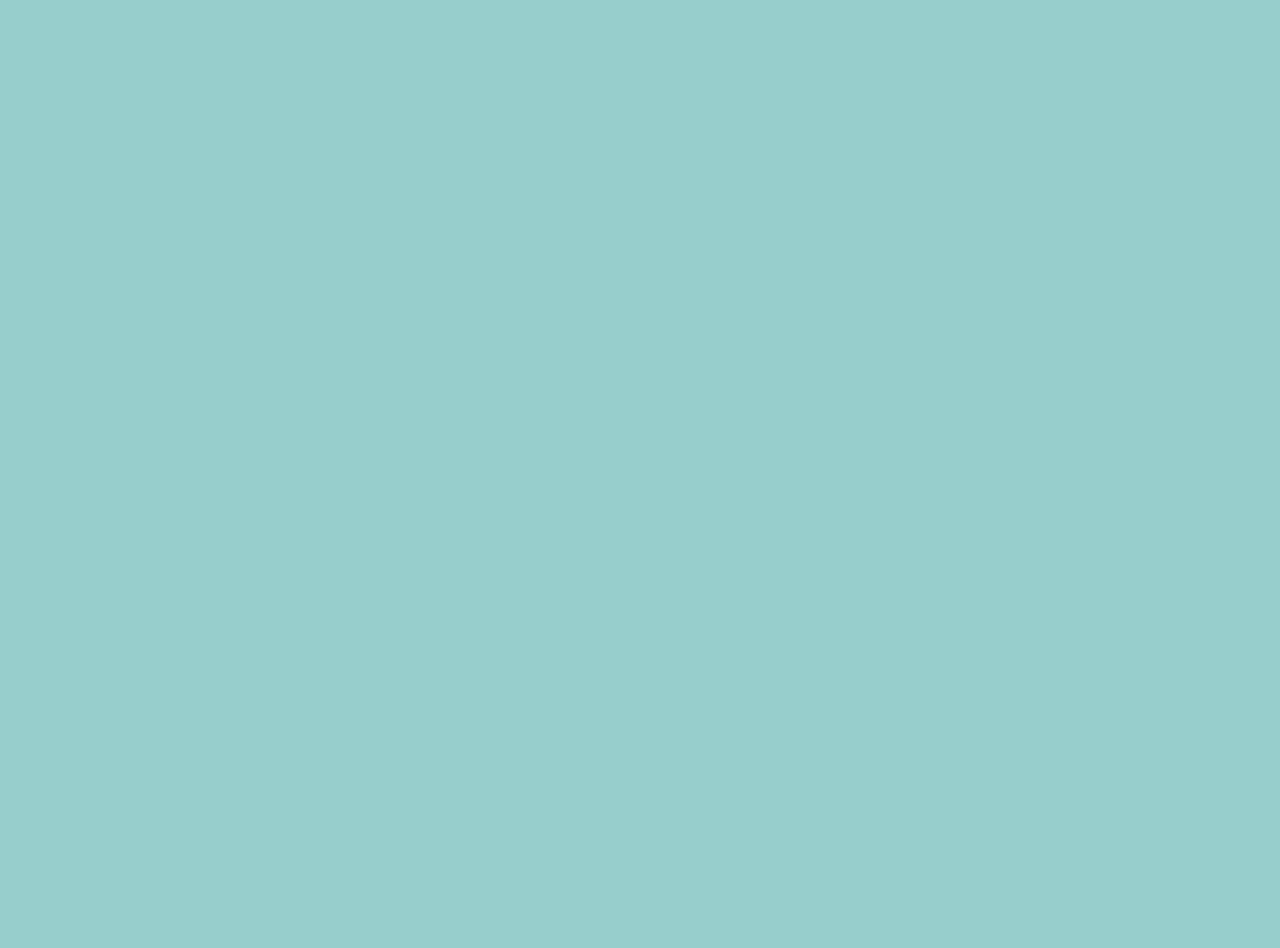
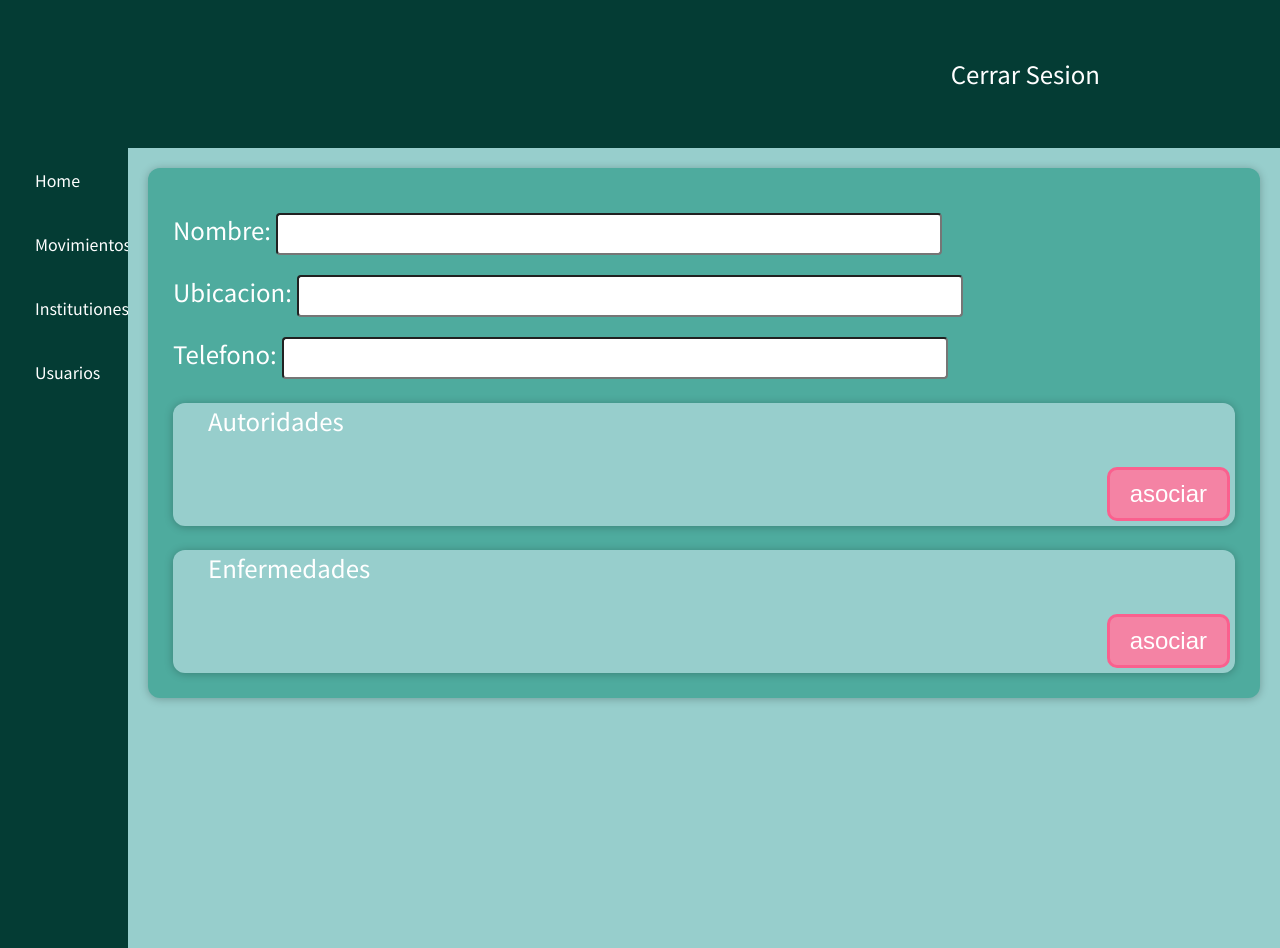
Before and after one commit to cata99/front, a JavaScript app: page /create_institution in a window 1280 px wide. Before the commit this address had no page. Before the commit the page ends 800 px from the top, so only its background shows below. Built offline with nearby package versions, Linux system fonts and the light colour scheme.

Commit message:
Create institution page

```diff
--- a/src/App.js
+++ b/src/App.js
@@ -4,7 +4,10 @@ import MovementPage from "./components/MovementPage/MovementPage";
 import InstitutionPage from "./components/InstitutionsPage/InstitutionsPage";
 import UserPage from "./components/UsersPage/UsersPage";
 import CreateMovement from "./components/MovementPage/CreateMovement";
-import CreateOption from "./components/InstitutionsPage/CreateOption";
+import OptionInstitution from "./components/InstitutionsPage/OptionInstitution";
+import CreateInstitution from "./components/InstitutionsPage/CreateInstitution";
+import CreateAuthority from "./components/InstitutionsPage/CreateAuthority";
+import CreateDisease from "./components/InstitutionsPage/CreateDisease";
 
 function App() {
   return (
@@ -15,7 +18,10 @@ function App() {
         <Route path="/institutions" element={<InstitutionPage />} />
         <Route path="/users" element={<UserPage />} />
         <Route path="/create_movement" element={<CreateMovement />} />
-        <Route path="/create_institution_option" element={<CreateOption />} />
+        <Route path="/institution_option" element={<OptionInstitution />} />
+        <Route path="/create_institution" element={<CreateInstitution />} />
+        <Route path="/create_authority" element={<CreateAuthority />} />
+        <Route path="/create_disease" element={<CreateDisease />} />
       </Routes>
     </Router>
   );
--- /dev/null
+++ b/src/components/InstitutionsPage/CreateAuthority.js
@@ -0,0 +1,14 @@
+import Layout from "../Layout/Layout";
+import Card from "../Card/Card";
+
+function CreateAuthority(){
+    return(
+        <Layout>
+            <Card className="new-authority-card">
+
+            </Card>
+        </Layout>
+    );
+}
+
+export default CreateAuthority;
--- /dev/null
+++ b/src/components/InstitutionsPage/CreateDisease.js
@@ -0,0 +1,12 @@
+import Layout from "../Layout/Layout";
+import Card from "../Card/Card";
+
+function CreateDisease() {
+  return (
+    <Layout>
+      <Card className="new-disease-card"></Card>
+    </Layout>
+  );
+}
+
+export default CreateDisease;
--- /dev/null
+++ b/src/components/InstitutionsPage/CreateInstitution.js
@@ -0,0 +1,32 @@
+import Layout from "../Layout/Layout";
+import Card from "../Card/Card";
+import StringInput from "../Inputs/StringInput";
+import "./InstitutionsStyle.css";
+import Button from "../Buttons/Button";
+
+function CreateInstitution() {
+  return (
+    <Layout>
+      <Card className="new-institution-card">
+        <StringInput label="Nombre: "></StringInput>
+        <StringInput label="Ubicacion: "></StringInput>
+        <StringInput label="Telefono: "></StringInput>
+        <Card className="add-authority">
+          <p>Autoridades</p>
+          <div className="button-wrapper">
+            <Button label="asociar"></Button>
+          </div>
+        </Card>
+        <Card className="add-diasease">
+          <p>Enfermedades</p>
+          <div className="button-wrapper">
+            <Button label="asociar"></Button>
+          </div>
+        </Card>
+        <div className="create-button"></div>
+      </Card>
+    </Layout>
+  );
+}
+
+export default CreateInstitution;
--- a/src/components/InstitutionsPage/CreateOption.js
+++ /dev/null
@@ -1,24 +0,0 @@
-import Card from "../Card/Card";
-import Layout from "../Layout/Layout";
-import Button from "../Buttons/Button";
-import "./InstitutionsStyle.css"
-
-function CreateOption() {
-  return (
-    <Layout>
-      <Card className="options">
-        <form>
-            <div className="title">
-          <h2>Seleccione elemento a crear</h2></div>
-          <div className="button-options">
-            <Button label="Comedor"></Button>
-            <Button label="Enfermedad"></Button>
-            <Button label="Autoridad"></Button>
-          </div>
-        </form>
-      </Card>
-    </Layout>
-  );
-}
-
-export default CreateOption;
--- a/src/components/InstitutionsPage/InstitutionsPage.js
+++ b/src/components/InstitutionsPage/InstitutionsPage.js
@@ -10,7 +10,7 @@ function InstitutionPage() {
     <Layout>
       <InstitutionFilter></InstitutionFilter>
       <div className="page-button-institution">
-        <Link to="/create_institution_option"><Button className="new"label="+"></Button></Link>
+        <Link to="/institution_option"><Button className="new"label="+"></Button></Link>
       </div>
       <GeneralCard></GeneralCard>
       <GeneralCard></GeneralCard>
--- a/src/components/InstitutionsPage/InstitutionsStyle.css
+++ b/src/components/InstitutionsPage/InstitutionsStyle.css
@@ -18,3 +18,19 @@
   gap: 20%;
   margin-top: 1%;
 }
+
+/*Create Institution*/
+.new-institution-card{
+  color:white;
+  font-size: x-large;
+  padding:25px;
+}
+
+.add-diasease, .add-authority{
+  background-color: #97CECC;
+}
+
+.button-wrapper{
+  display:flex;
+  justify-content:flex-end;
+}
--- /dev/null
+++ b/src/components/InstitutionsPage/OptionInstitution.js
@@ -0,0 +1,25 @@
+import Card from "../Card/Card";
+import Layout from "../Layout/Layout";
+import Button from "../Buttons/Button";
+import "./InstitutionsStyle.css";
+import {Link} from 'react-router-dom';
+
+function OptionInstitution() {
+  return (
+    <Layout>
+      <Card className="options">
+        <form>
+            <div className="title">
+          <h2>Seleccione elemento a crear</h2></div>
+          <div className="button-options">
+            <Link to="/create_institution"><Button className="new-institution"label="Comedor"></Button></Link>
+            <Link to="/create_disease"><Button className="new-disease"label="Enfermedad"></Button></Link>
+            <Link to="/create_authority"><Button className="new-authority"label="Autoridad"></Button></Link>
+          </div>
+        </form>
+      </Card>
+    </Layout>
+  );
+}
+
+export default OptionInstitution;
```
